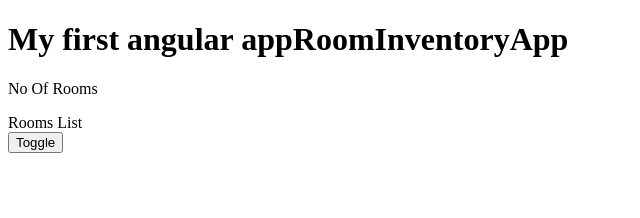
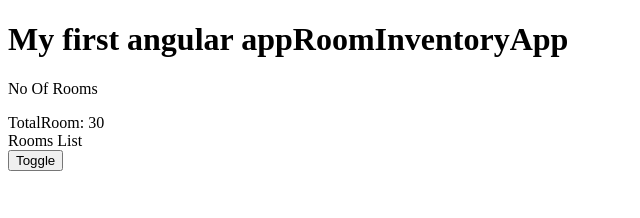
Before and after one commit to Udhayakumar01/RoomInventory_Angular, an Angular app in the folder RoomInventory/: page / in a window 1280 px wide. Shown: the top 218 px of the page, without its empty margins (0-640 px from the left). Built offline with nearby package versions, Linux system fonts and the light colour scheme.

Commit message:
Nullish Collison Operator
Nullish Collison Operator

```diff
--- a/RoomInventory/src/app/Rooms.ts
+++ b/RoomInventory/src/app/Rooms.ts
@@ -1,5 +1,5 @@
 export interface Room{
     availableRooms:number;
-    totalRooms:number;
+    totalRooms?:number;
     bookedRooms:number
 }
--- a/RoomInventory/src/app/app.component.html
+++ b/RoomInventory/src/app/app.component.html
@@ -1,6 +1,7 @@
 <h1>My first angular app{{title}}</h1> <!--Inline data binding (Interpolation)-->
 <p> No Of Rooms </p>
 <div [innerText] = "numberOfRooms" [hidden] = "hideRooms  "></div> <!--Property data binding(Property Binding)-->
+{{'TotalRoom: ' + room?.totalRooms ?? 'No Room'}}
 <div *ngIf = "room.availableRooms > 0"> <!--structural directive, using the hidden property will hide the DOM element
   but it will still be there which causes performance issues this can be resolved vy using *ngIf directive -->
     Rooms List
```
